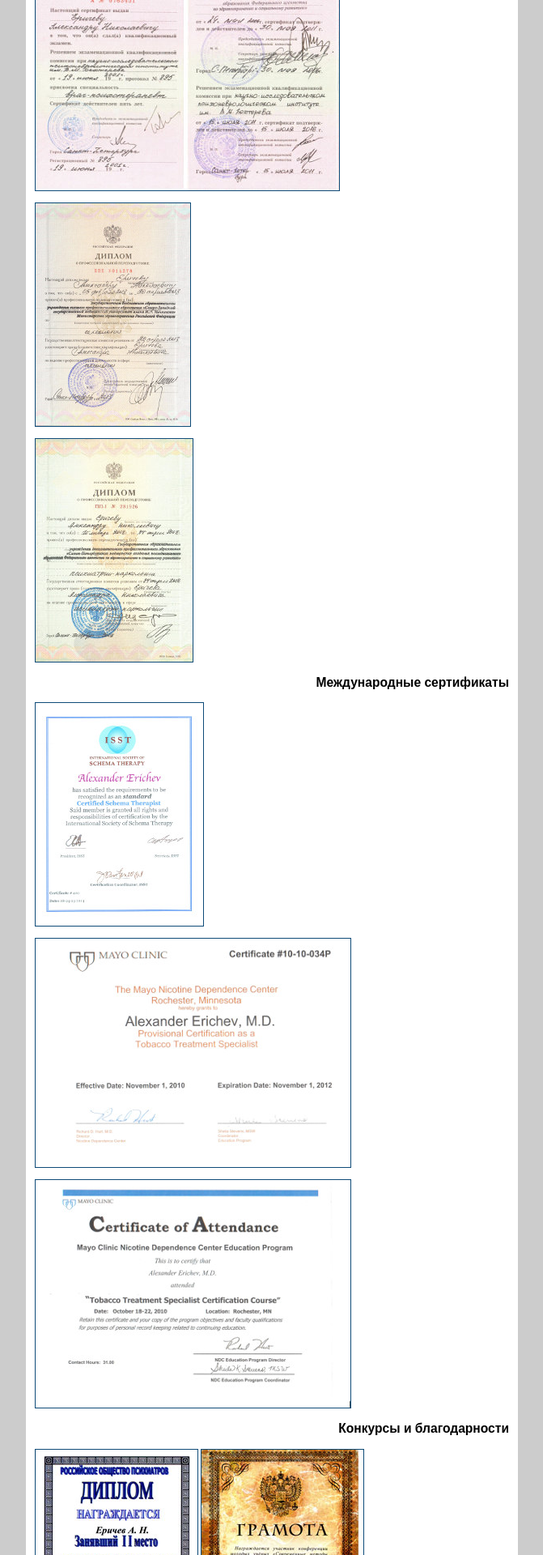
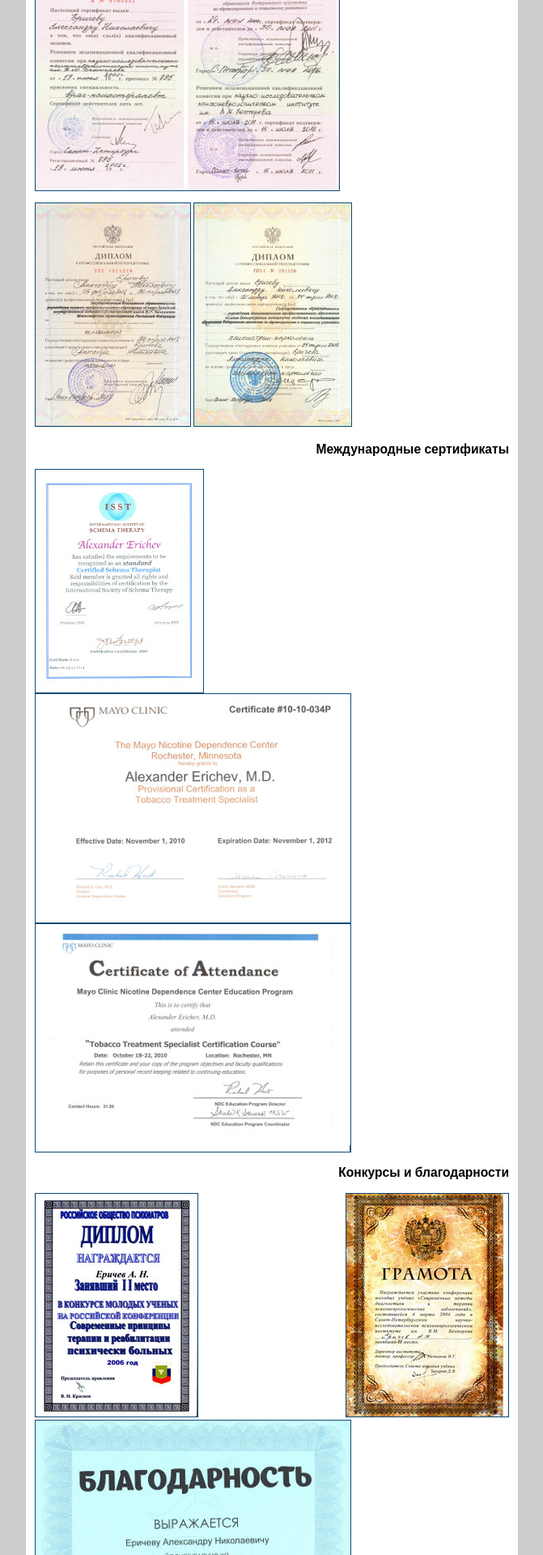
Before and after one commit to i-vanhoe/erichev.ru, a Jekyll site: the page built from _pages/bio/dip.html, in a window 1280 px wide. Shown: the part 885-2805 px from the top of the page at 81% size, without its empty margins (304-975 px from the left). Built offline with Jekyll 4.4.1, drawn with Linux system fonts in a browser that asks for light colours.

Commit message:
Diplomas

```diff
--- a/_pages/bio/dip.html
+++ b/_pages/bio/dip.html
@@ -10,15 +10,15 @@
 <a href="/i/diplomas/red.jpg" data-lightbox="dip" data-title=""><img src="/i/diplomas/red_tn.jpg" border="1" alt="" /></a><br /><br />
 <a href="/i/diplomas/kandid.jpg" data-lightbox="dip" data-title=""><img src="/i/diplomas/kandid_tn.jpg" border="1" alt="" /></a><br /><br />
 <a href="/i/diplomas/spec.jpg" data-lightbox="dip" data-title=""><img src="/i/diplomas/spec_tn.jpg" border="1" alt="" /></a><br /><br />
-<a href="/i/diplomas/sks.jpg" data-lightbox="dip" data-title=""><img src="/i/diplomas/sks_tn.jpg" border="1" alt="" /></a><br /><br />
+<a href="/i/diplomas/sks.jpg" data-lightbox="dip" data-title=""><img src="/i/diplomas/sks_tn.jpg" border="1" alt="" /></a>
 <a href="/i/diplomas/drg.jpg" data-lightbox="dip" data-title=""><img src="/i/diplomas/drg_tn.jpg" border="1" alt="" /></a>
 </p>
 
 <h3>Международные сертификаты</h3>
 
 <p>
-<a href="/i/diplomas/schema.jpg" data-lightbox="dip" data-title=""><img src="/i/diplomas/schema_tn.jpg" border="1" alt="" /></a><br /><br />
-<a href="/i/diplomas/nico.jpg" data-lightbox="dip" data-title=""><img src="/i/diplomas/nico_tn.jpg" border="1" alt="" /></a><br /><br />
+<a href="/i/diplomas/schema.jpg" data-lightbox="dip" data-title=""><img src="/i/diplomas/schema_tn.jpg" border="1" alt="" /></a>
+<a href="/i/diplomas/nico.jpg" data-lightbox="dip" data-title=""><img src="/i/diplomas/nico_tn.jpg" border="1" alt="" /></a>
 <a href="/i/diplomas/nico2.jpg" data-lightbox="dip" data-title=""><img src="/i/diplomas/nico2_tn.jpg" border="1" alt="" /></a>
 </p>
 
@@ -26,9 +26,9 @@
 
 <p>
 <a href="/i/diplomas/diplom1.jpg" data-lightbox="dip" data-title=""><img src="/i/diplomas/diplom1_tn.jpg" border="1" alt="" /></a>
-<a href="/i/diplomas/diplom3.jpg" data-lightbox="dip" data-title=""><img src="/i/diplomas/diplom3_tn.jpg" border="1" alt="" /></a><br /><br />
+<a href="/i/diplomas/diplom3.jpg" data-lightbox="dip" data-title=""><img src="/i/diplomas/diplom3_tn.jpg" border="1" alt="" /></a>
 
-<a href="/i/diplomas/thnks.jpg" data-lightbox="dip" data-title=""><img src="/i/diplomas/thnks_tn.jpg" border="1" alt="" /></a><br /><br />
+<a href="/i/diplomas/thnks.jpg" data-lightbox="dip" data-title=""><img src="/i/diplomas/thnks_tn.jpg" border="1" alt="" /></a>
 
 <a href="/i/diplomas/grant1.jpg" data-lightbox="dip" data-title=""><img src="/i/diplomas/grant1_tn.jpg" border="1" alt="" /></a><br /><br />
 
```
